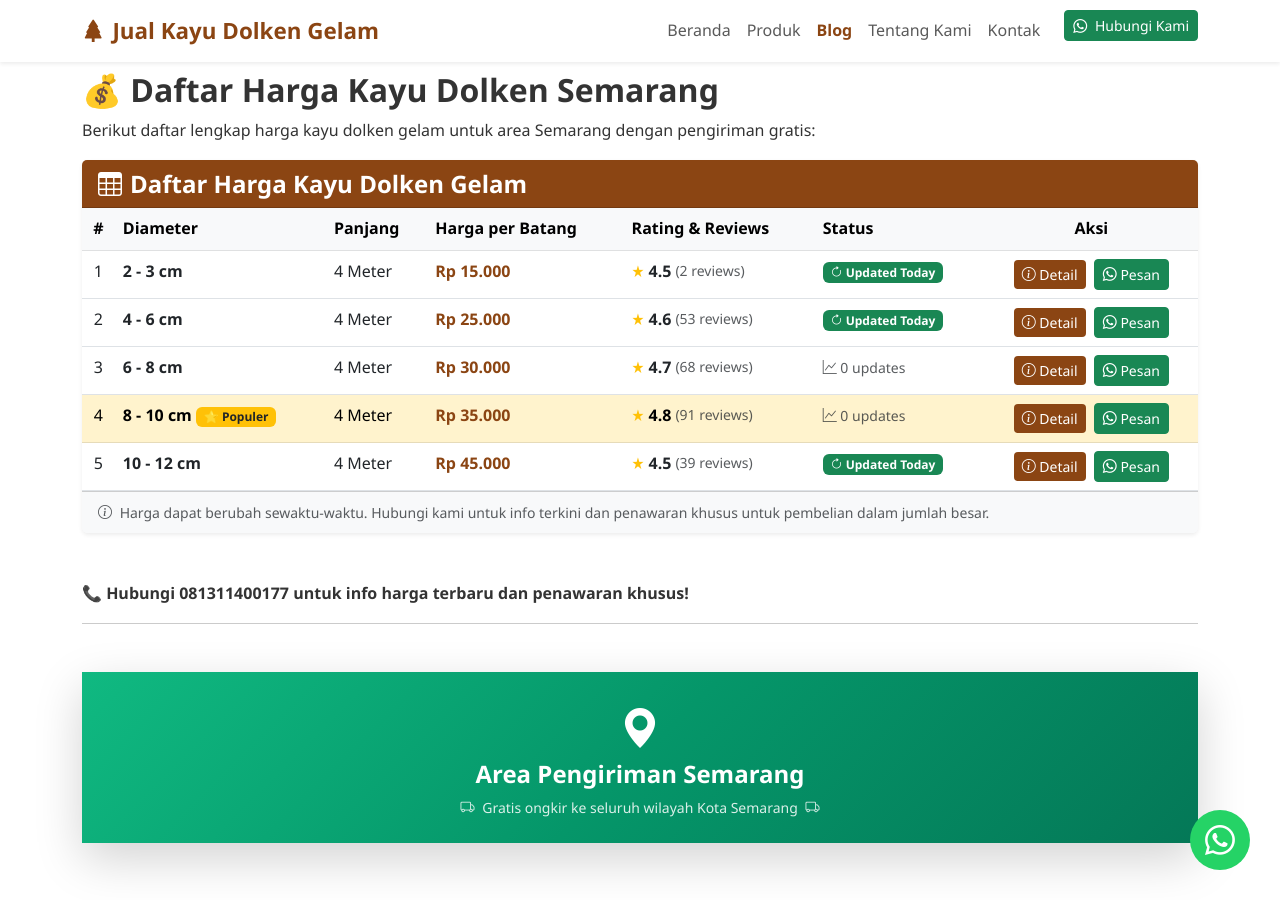
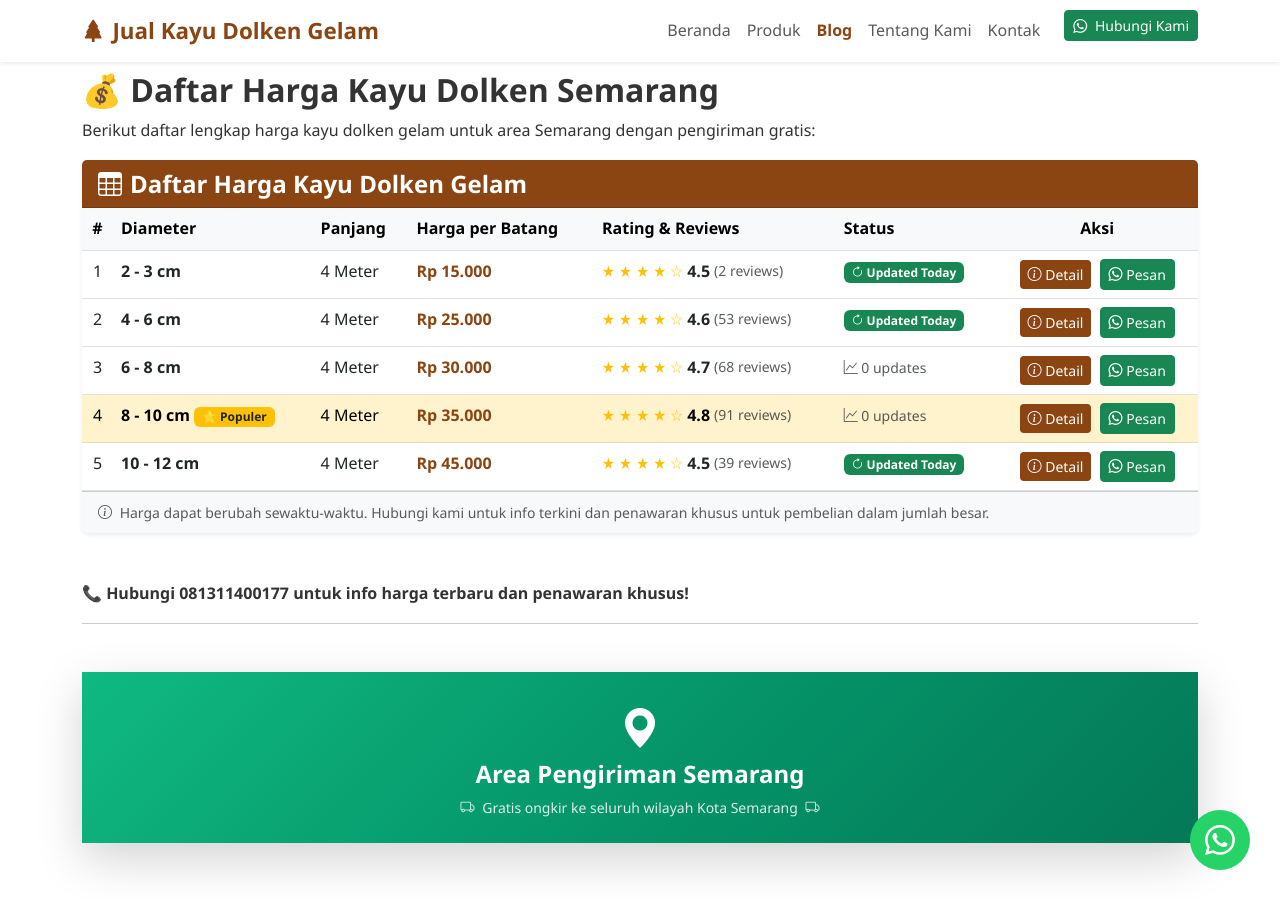
Before and after one commit to jualkayudolkengelam/jualkayudolkengelam.github.io, a Jekyll site: the page built from _post_with_product/2025-11-15-jual-kayu-dolken-semarang.md, in a window 1280 px wide and 900 px high, scrolled down 1974 px. Built offline with Jekyll 4.4.1, drawn with Linux system fonts in a browser that asks for light colours; some of the changed text lies outside the part shown.

Commit message:
Implement component-owned schema & fix UI consistency
- Remove interactionStatistic from Article schema in post-with-products layout (schema by component principle)
- Fix star rating display: show all 5 stars based on rating value (★★★★☆ for 4.5) instead of single star
- Fix emoji heading consistency: 🛒 → 📦 in Semarang post to match article section style

Updated components:
- product-list.html: 5-star display for table & mobile views
- related-products-by-last-modified.html: 5-star display
- related-products-by-node-id.html: 5-star display

Build: ✅ 174 files (35M) in 0.693s

🤖 Generated with [Claude Code](https://claude.com/claude-code)

Co-Authored-By: Claude <noreply@anthropic.com>

```diff
--- a/_includes/product-list.html
+++ b/_includes/product-list.html
@@ -217,7 +217,12 @@
                 <td>
                   {% if product.rating %}
                     <div class="d-flex align-items-center">
-                      <span class="text-warning me-1">★</span>
+                      <span class="text-warning me-1">
+                        {% assign rating = product.rating %}
+                        {% for i in (1..5) %}
+                          {% if i <= rating %}★{% else %}☆{% endif %}
+                        {% endfor %}
+                      </span>
                       <strong>{{ product.rating }}</strong>
                       <small class="text-muted ms-1">({{ product.review_count | default: 0 }} reviews)</small>
                     </div>
@@ -312,7 +317,12 @@
           {% if product.rating %}
           <p class="mb-2">
             <strong>Rating:</strong>
-            <span class="text-warning">★</span> {{ product.rating }}
+            <span class="text-warning">
+              {% assign rating = product.rating %}
+              {% for i in (1..5) %}
+                {% if i <= rating %}★{% else %}☆{% endif %}
+              {% endfor %}
+            </span> {{ product.rating }}
             <small class="text-muted">({{ product.review_count | default: 0 }} reviews)</small>
           </p>
           {% endif %}
--- a/_includes/related-products-by-last-modified.html
+++ b/_includes/related-products-by-last-modified.html
@@ -252,7 +252,12 @@
             {% if product.rating or product.review_count %}
             <div class="rating-display">
               {% if product.rating %}
-              <span class="text-warning me-1">★</span>
+              <span class="text-warning me-1">
+                {% assign rating = product.rating %}
+                {% for i in (1..5) %}
+                  {% if i <= rating %}★{% else %}☆{% endif %}
+                {% endfor %}
+              </span>
               <strong class="me-1">{{ product.rating }}</strong>
               {% endif %}
               {% if product.review_count %}
--- a/_post_with_product/2025-11-15-jual-kayu-dolken-semarang.md
+++ b/_post_with_product/2025-11-15-jual-kayu-dolken-semarang.md
@@ -1561,6 +1561,6 @@ Berikut daftar lengkap harga kayu dolken gelam untuk area Semarang dengan pengir
 
 ---
 
-## 🛒 Produk Terbaru
+## 📦 Produk Terbaru
 
 {% include related-products-by-last-modified.html %}
```
Also changed, not shown: _includes/related-products-by-node-id.html (+6 -1 lines), _layouts/post-with-products.html (+1 -24 lines).
